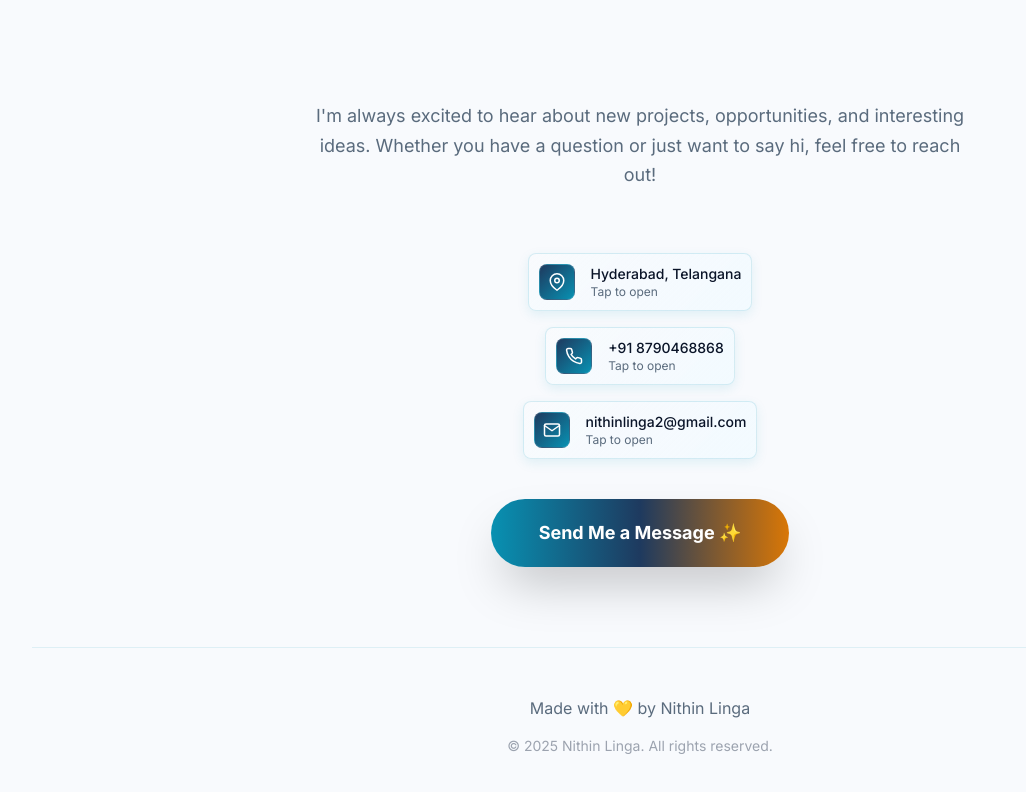
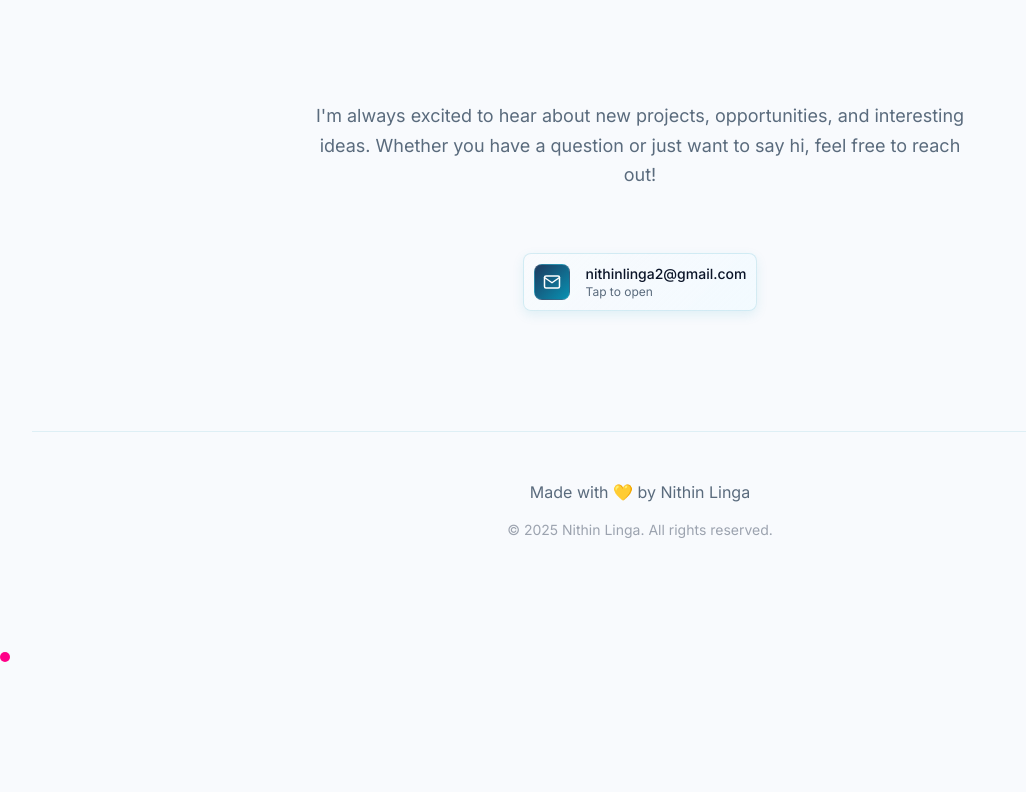
Before and after one commit to Nithinlinga/React-portfolio-Nithin, a React (Vite) app: page / in a window 1280 px wide. Shown: the part 6363-7155 px from the top of the page, without its empty margins (0-1026 px from the left). After the commit the page ends 7015 px from the top, so only its background shows below. Built offline with nearby package versions, Linux system fonts and the light colour scheme.

Commit message:
Remove unused contact methods and clean up code

```diff
--- a/src/components/Contact.jsx
+++ b/src/components/Contact.jsx
@@ -8,8 +8,6 @@ const Contact = () => {
   const { isDark } = useTheme();
 
   const contactMethods = [
-    { icon: FiMapPin, label: CONTACT.address, href: "https://www.google.com/maps/search/17.820888,+78.566918?entry=tts&g_ep=EgoyMDI0MDkwNC4wKgBIAVAD", color: 'from-[var(--accent-teal)] to-[var(--accent-amber)]' },
-    { icon: FiPhone, label: CONTACT.phoneNo, href: 'tel:+918790468868', color: 'from-[var(--accent-teal)] to-[var(--accent-amber)]' },
     { icon: FiMail, label: CONTACT.email, href: "mailto:nithinlinga2@gmail.com?subject=Going through your portfolio&body=Hi Nithin Linga, Let's connect❤️", color: 'from-[var(--accent-navy)] to-[var(--accent-teal)]' },
   ];
 
@@ -89,7 +87,7 @@ const Contact = () => {
         </div>
 
         {/* Call to Action Button */}
-        <motion.a
+        {/* <motion.a
         href="mailto:nithinlinga2@gmail.com?subject=Going through your portfolio&body=Hi Nithin Linga, Let's connect❤️"
         whileInView={{opacity:1,y:0}}
         initial={{opacity:0,y:50}}
@@ -99,7 +97,7 @@ const Contact = () => {
         className='px-8 lg:px-12 py-4 lg:py-5 rounded-full bg-gradient-to-r from-[var(--accent-teal)] via-[var(--accent-navy)] to-[var(--accent-amber)] text-white font-bold text-lg shadow-2xl hover:opacity-95 transition-all'
         >
           Send Me a Message ✨
-        </motion.a>
+        </motion.a> */}
 
         {/* Footer */}
         <motion.div
```
